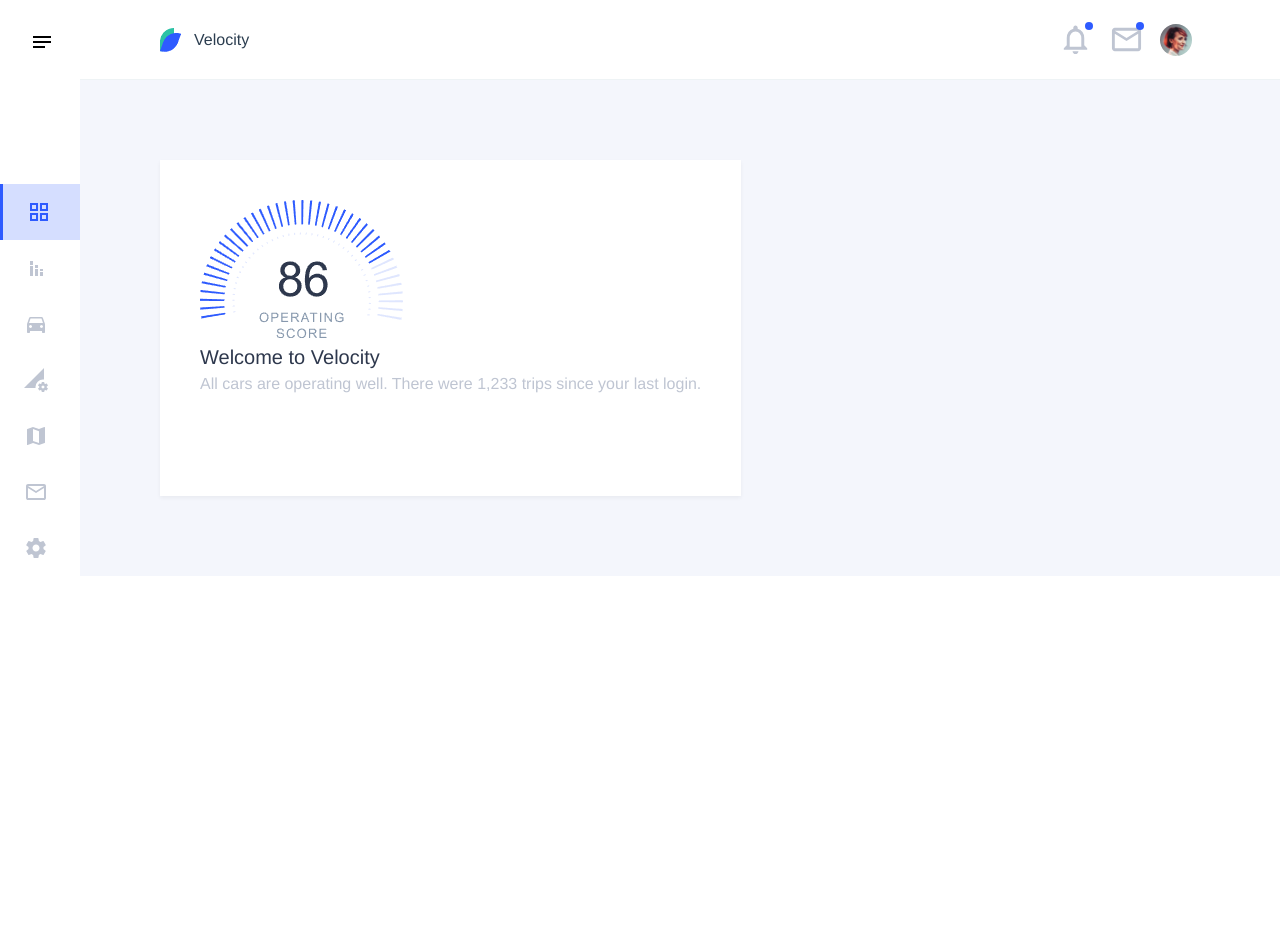
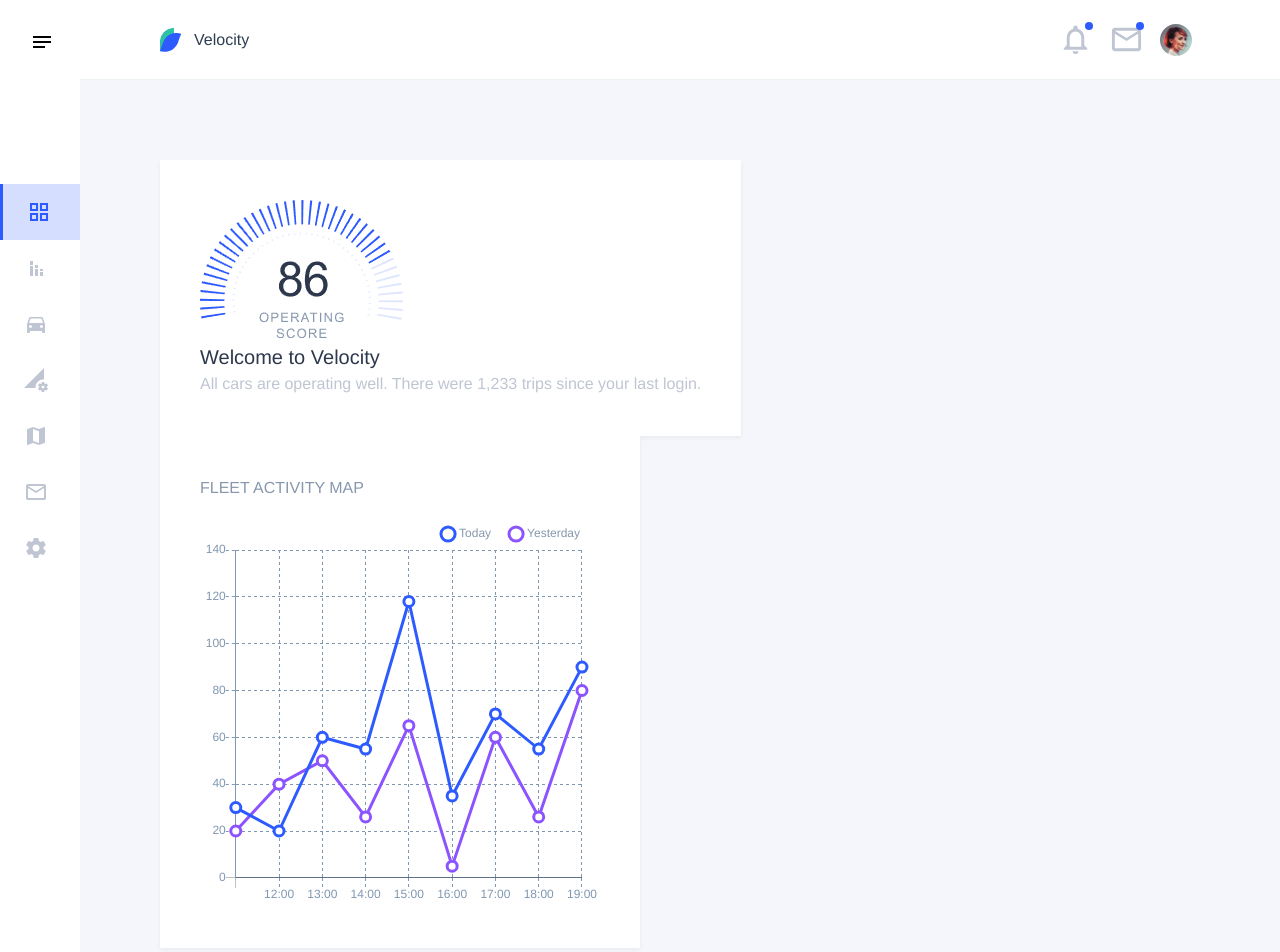
Before and after one commit to atcha/vue-velocity, a Vue app: page / in a window 1280 px wide. Shown: the top 952 px of the page. Before the commit the page ends 800 px from the top, so only its background shows below. Built offline with nearby package versions, Linux system fonts and the light colour scheme.

Commit message:
add(minor): Graphjs and line graph on dashboard

```diff
--- a/package.json
+++ b/package.json
@@ -8,8 +8,10 @@
     "lint": "vue-cli-service lint"
   },
   "dependencies": {
+    "chart.js": "^2.9.2",
     "core-js": "^3.1.2",
     "vue": "^2.6.10",
+    "vue-chartjs": "^3.5.0",
     "vue-multiselect": "^2.1.6"
   },
   "devDependencies": {
--- a/src/App.vue
+++ b/src/App.vue
@@ -1,5 +1,5 @@
 <template>
-  <div id="app">
+  <div id="app" class="h-full">
     <Nav :menu-list-item="menuListItems" :user="user"></Nav>
     <header class="bg-white flex justify-between px-20 border-b border-gray-3 border-solid">
       <a class="inline-flex items-center" to="/">
--- a/src/components/Card.vue
+++ b/src/components/Card.vue
@@ -20,7 +20,8 @@
     props: {
       img: Object,
       title: String,
-            content: String
+      content: String,
+
     }
   }
 </script>
--- /dev/null
+++ b/src/components/LineChart.vue
@@ -0,0 +1,16 @@
+<script>
+  import { Line } from 'vue-chartjs';
+
+  export default {
+    extends: Line,
+    name: "LineChart",
+    props: ['chartdata', 'options'],
+    mounted () {
+      this.renderChart(this.chartdata, this.options)
+    }
+  }
+</script>
+
+<style scoped>
+
+</style>
--- a/src/pages/Home.vue
+++ b/src/pages/Home.vue
@@ -1,15 +1,31 @@
 <template>
-    <main class="flex p-20">
-        <Card :img="operatingCard.img" :title="operatingCard.title" :content="operatingCard.content"></Card>
+    <main class="flex flex-wrap p-20 min-h-screen">
+        <Card class="mr-6" :img="operatingCard.img"
+              :title="operatingCard.title"
+              :content="operatingCard.content">
+        </Card>
+        <Card>
+            <header class="w-full flex justify-between items-center mb-2">
+                <h2 class="uppercase text-black-3">Fleet activity map</h2>
+            </header>
+            <section>
+                <line-chart :chartdata="datacollection" :options="options"/>
+            </section>
+        </Card>
     </main>
 </template>
 
 <script>
   import Card from "../components/Card";
+  import LineChart from "../components/LineChart";
+
   export default {
     name: 'home',
-        components: { Card },
-        data () {
+    components: {
+      Card,
+      LineChart
+    },
+    data() {
       return {
         operatingCard: {
           img: {
@@ -20,11 +36,155 @@
           },
           title: 'Welcome to Velocity',
           content: 'All cars are operating well. There were 1,233 trips since your last login.'
+        },
+        graphCard: {
+          title: 'Fleet Activity Map'
+        },
+        datacollection: {
+          labels: ['', '12:00', '13:00', '14:00', '15:00', '16:00', '17:00', '18:00', '19:00'],
+          datasets: [
+            {
+              label: 'Today',
+              borderColor: '#2E5BFF',
+              fill: false,
+              lineTension: 0,
+              data:[
+                {
+                  x: 0,
+                  y: 30
+                },
+                {
+                  x: 1,
+                  y: 20
+                },
+                {
+                  x: 2,
+                  y: 60
+                },
+                {
+                  x: 3,
+                  y: 55
+                },
+                {
+                  x: 4,
+                  y: 118
+                },
+                {
+                  x: 5,
+                  y: 35
+                },
+                {
+                  x: 6,
+                  y: 70
+                },
+                {
+                  x: 7,
+                  y: 55
+                },
+                {
+                  x: 8,
+                  y: 90
+                }
+              ]
+            },
+            {
+              label: 'Yesterday',
+              borderColor: '#8C54FF',
+              fill: false,
+              lineTension: 0,
+              data:[
+                {
+                  x: 0,
+                  y: 20
+                },
+                {
+                  x: 1,
+                  y: 40
+                },
+                {
+                  x: 2,
+                  y: 50
+                },
+                {
+                  x: 3,
+                  y: 26
+                },
+                {
+                  x: 4,
+                  y: 65
+                },
+                {
+                  x: 5,
+                  y: 5
+                },
+                {
+                  x: 6,
+                  y: 60
+                },
+                {
+                  x: 6.8,
+                  y: 26
+                },
+                {
+                  x: 8,
+                  y: 80
+                }
+              ]
+            }
+          ]
+        },
+        options: {
+          responsive: true,
+          maintainAspectRatio: false,
+          scales: {
+            yAxes: [{
+              gridLines: {
+                color: "#8097B1",
+                borderDash: [3, 3]
+              },
+              ticks: {
+                suggestedMin: 0,
+                suggestedMax: 125,
+                fontColor: "#8097B1"
+              }
+            }],
+            xAxes: [{
+              gridLines: {
+                color: "#8097B1",
+                borderDash: [3, 3]
+              },
+              ticks: {
+                fontColor: "#8097B1"
+              }
+            }]
+          },
+          legend: {
+            display: true,
+            align: 'end',
+            labels: {
+              boxWidth: 10,
+              usePointStyle: true,
+              padding: 20,
+              fontColor: "#8798AD"
+            }
+          },
+          elements: {
+            point: {
+              radius: 5,
+              hoverRadius: 4,
+              borderWidth: 3,
+              hoverBorderWidth: 3,
+              backgroundColor: "#FFF"
             }
           }
         }
       }
+    },
+    methods: {
+    }
+  }
 </script>
 
-<style>
+<style scoped>
+
 </style>
--- a/src/pages/Vehicles.vue
+++ b/src/pages/Vehicles.vue
@@ -1,5 +1,5 @@
 <template>
-    <main class="flex items-start p-20">
+    <main class="flex items-start p-20 min-h-screen">
         <div class="flex flex-col w-3/4 mr-4">
             <div class="mb-4 flex justify-between items-start">
                 <div class="flex items-end">
```
Also changed, not shown: 1 other file (tests, documents, lock files or other folders). Lines whose indentation alone changed are shown as unchanged.
